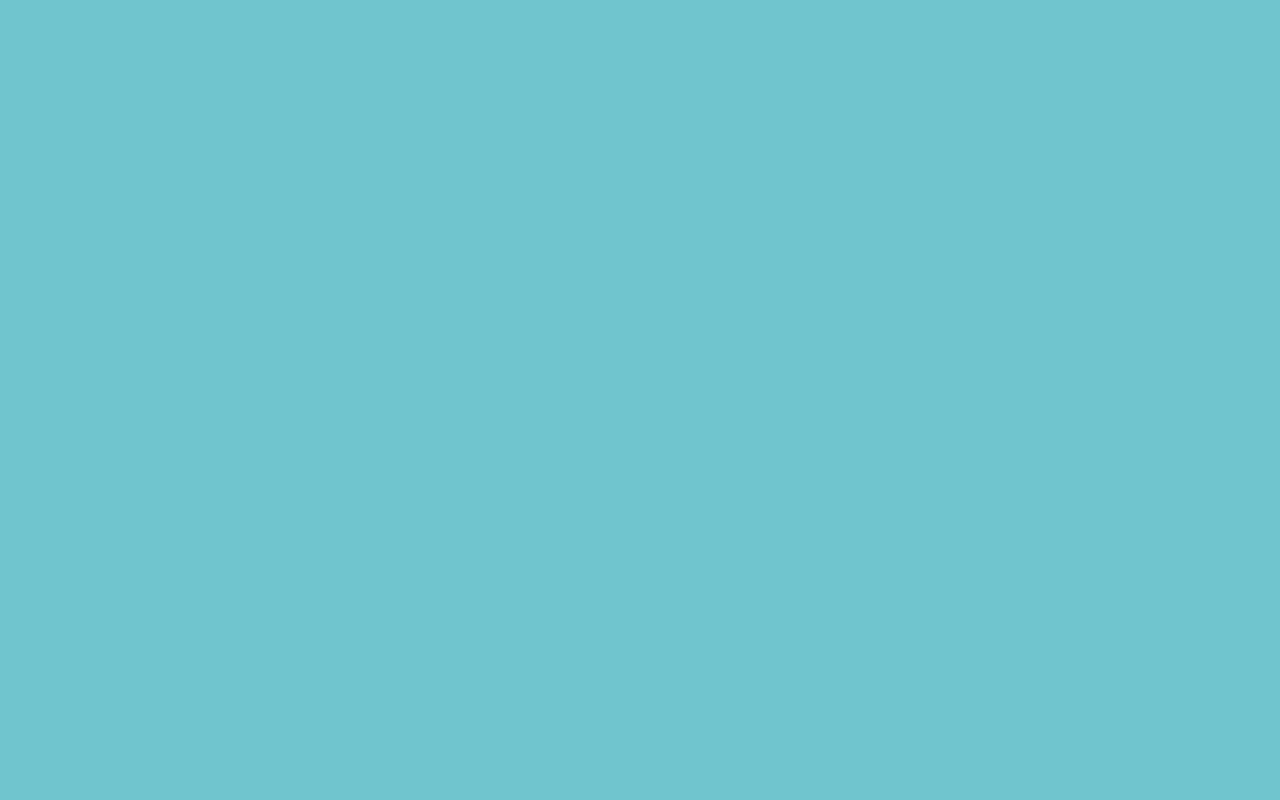
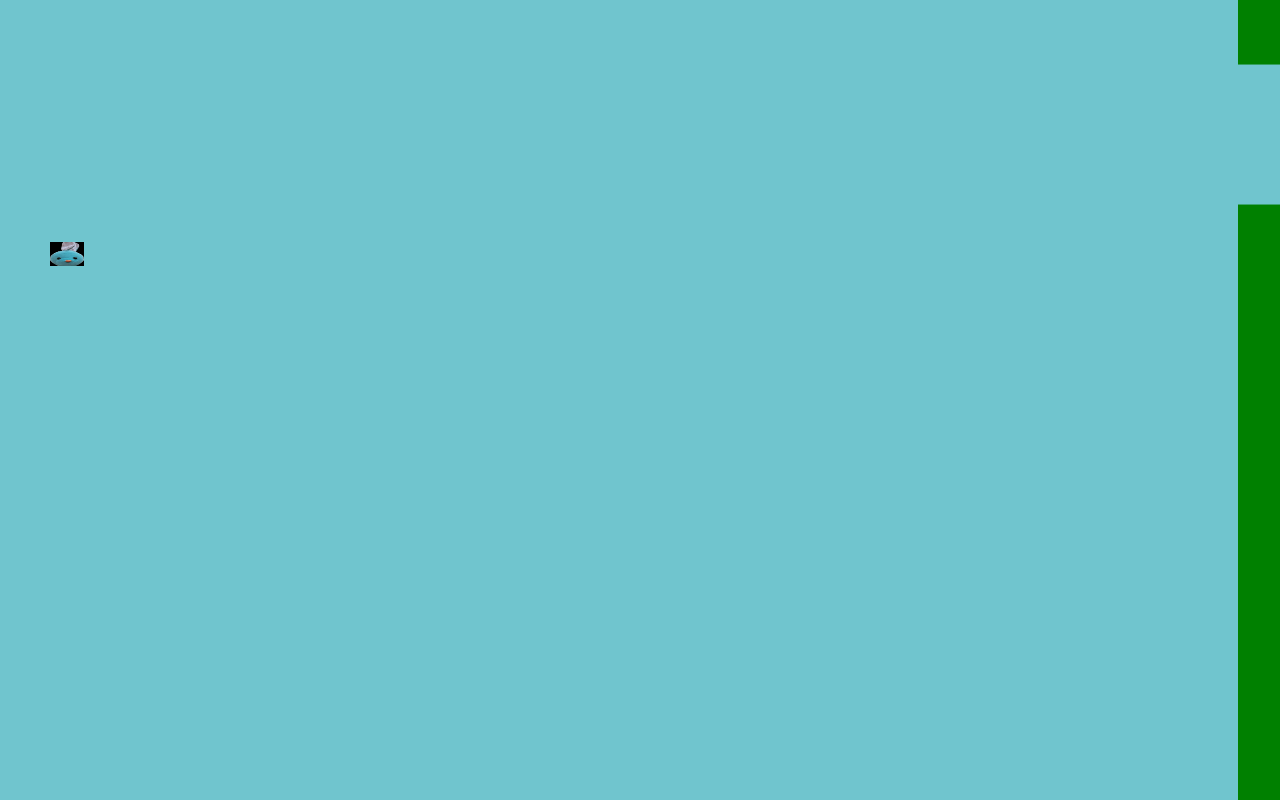
Before and after one commit to pheebeeeeeeeee/Flappy-suro, a plain HTML site: page index.html in a window 1280 px wide. Drawn offline with Linux system fonts and the light colour scheme.

Commit message:
Update index.html

```diff
--- a/index.html
+++ b/index.html
@@ -32,7 +32,7 @@ window.addEventListener('resize', () => {
 
     // Load rabbit image
     const rabbit = new Image();
-    rabbit.src = 'rabbit.jpg'; // Replace with your image path
+    rabbit.src = 'rabbit.jpeg'; // Replace with your image path
 
     let rabbitX = 50;
     let rabbitY = 150;
```
